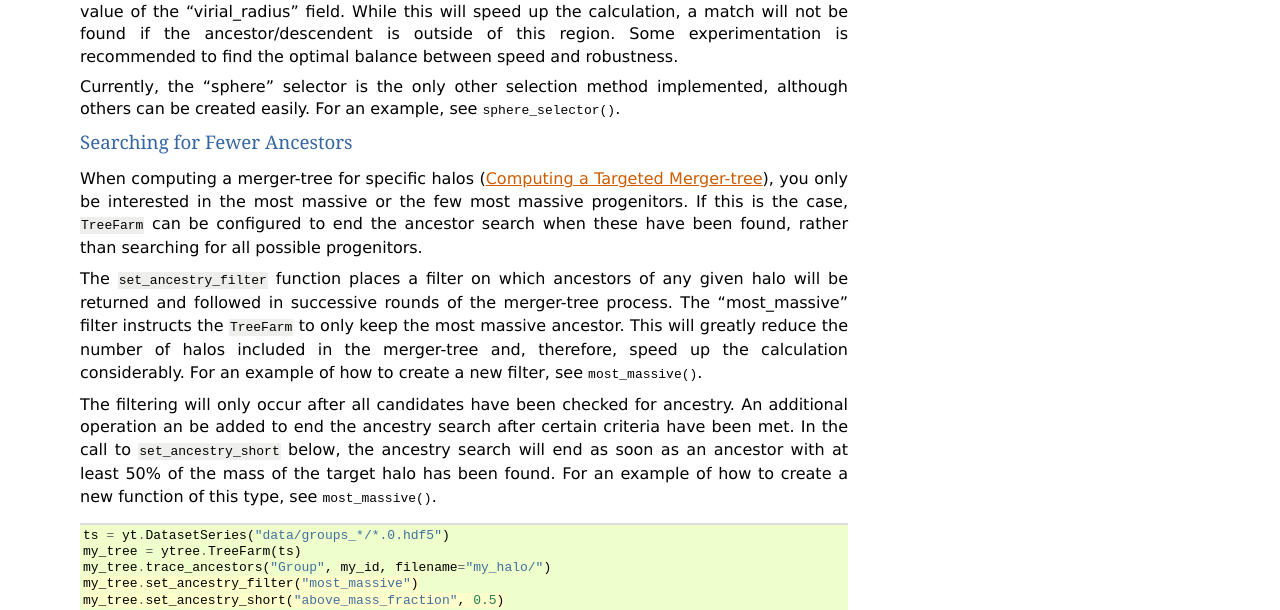
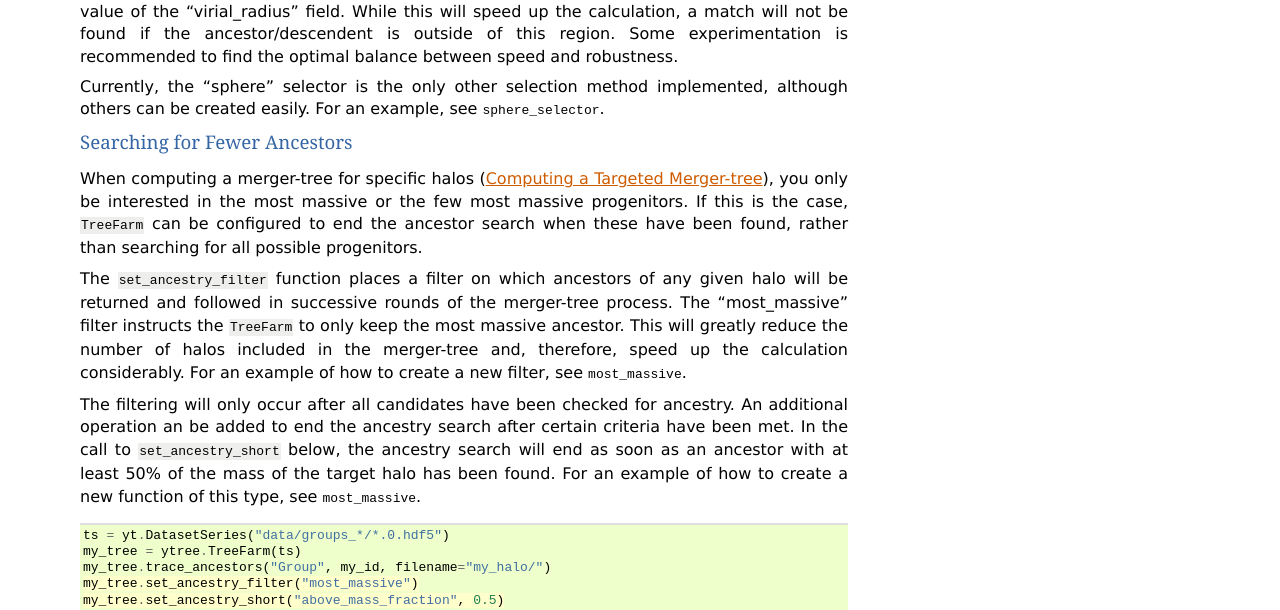
Before and after one commit to ytree-project/ytree, a Sphinx documentation site: the page built from doc/source/TreeFarm.rst, in a window 1280 px wide and 900 px high, scrolled down 1564 px. Shown: the part 157-767 px from the top of the window. Built offline with Sphinx 7.4.7, drawn with Linux system fonts in a browser that asks for light colours; some of the changed lines change nothing that is shown.

Commit message:
Updating doc settings.

```diff
--- a/doc/source/conf.py
+++ b/doc/source/conf.py
@@ -12,7 +12,6 @@
 # All configuration values have a default; values that are commented out
 # serve to show the default.
 
-from __future__ import absolute_import
 import glob
 import os
 import sys
@@ -89,7 +88,7 @@ exclude_patterns = []
 #default_role = None
 
 # If true, '()' will be appended to :func: etc. cross-reference text.
-#add_function_parentheses = True
+add_function_parentheses = False
 
 # If true, the current module name will be prepended to all description
 # unit titles (such as .. function::).
```
